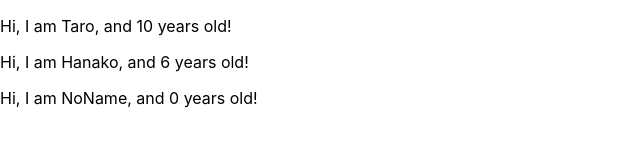
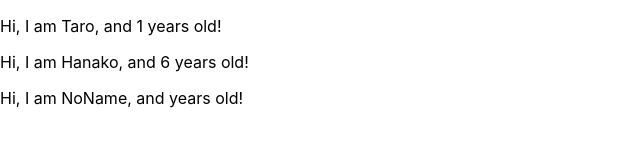
Before and after one commit to genlivre/react_practice, a React (Create React App) app: page / in a window 1280 px wide. Shown: the top 160 px of the page, without its empty margins (0-640 px from the left). Built offline with nearby package versions, Linux system fonts and the light colour scheme.

Commit message:
prop-types

```diff
--- a/src/App.js
+++ b/src/App.js
@@ -1,8 +1,9 @@
 import React from "react";
+import PropTypes from "prop-types";
 
 const App = () => {
   const profiles = [
-    { name: "Taro", age: 10 },
+    { name: "Taro", age: 1 },
     { name: "Hanako", age: 6 },
     { name: "NoName" }
   ]
@@ -19,8 +20,9 @@ const User = (props) => {
   return <p>Hi, I am {props.name}, and {props.age} years old!</p>
 }
 
-User.defaultProps = {
-  age: 0
+User.propTypes = {
+  name: PropTypes.string.isRequired,
+  age: PropTypes.number
 }
 
 export default App;
```
